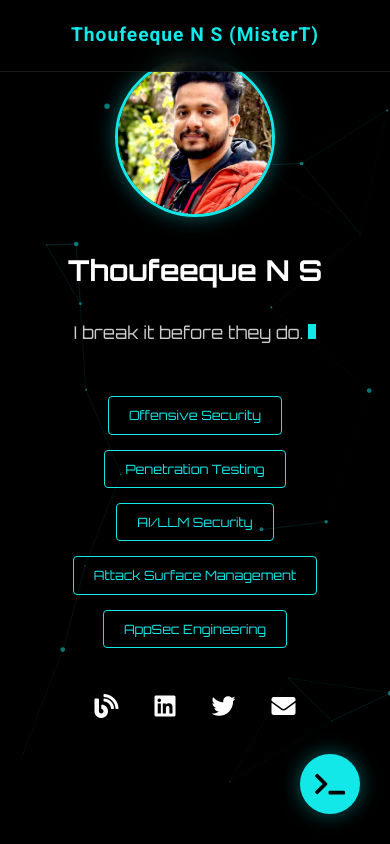
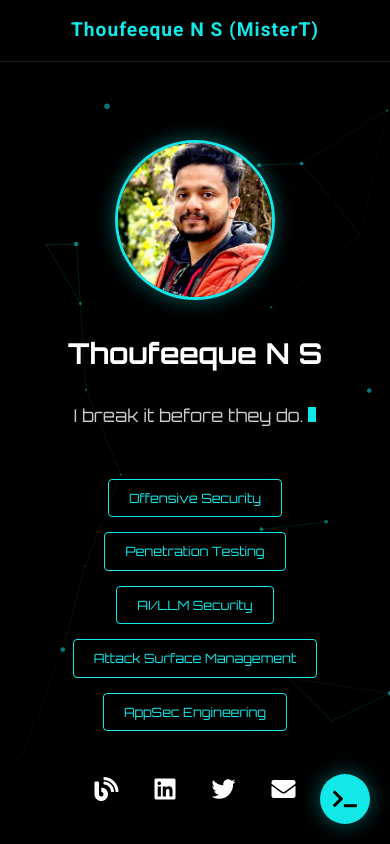
Before and after one commit to thoufeequens/thoufeequens.github.io, a plain HTML site: page index.html in a window 390 px wide. Shown: the top 844 px of the page. Drawn offline with nearby package versions, Linux system fonts and the light colour scheme; no server answers.

Commit message:
Fix mobile responsive styles in index.html
Updated mobile responsiveness styles for navigation and hero section.

```diff
--- a/index.html
+++ b/index.html
@@ -406,15 +406,32 @@
             outline: none;
         }
 
-        /* ---- Mobile Responsive ---- */
+        /* ---- Mobile Responsive (FIXED) ---- */
         @media (max-width: 768px) {
             .nav-links { display: none; }
-            nav { justify-content: center; }
+
+            nav {
+                justify-content: center;
+                padding: 15px;
+            }
+
+            /* FIX: Target .hero specifically to override desktop padding */
+            .hero {
+                padding-top: 140px; /* Pushes the profile image down below the nav */
+                justify-content: flex-start; /* Aligns content from top instead of center */
+                height: auto; /* Allows section to grow */
+                min-height: 100vh; /* Ensures it still covers screen */
+            }
+
             .hero h1 { font-size: 1.8rem; }
+
             section { padding: 60px 20px; }
             .timeline-item { padding-left: 30px; }
             .blog-card { max-width: 100%; }
             .terminal-window { width: 95%; height: 50%; }
+
+            /* Adjust terminal button for mobile */
+            .cli-toggle { bottom: 20px; right: 20px; width: 50px; height: 50px; font-size: 1.2rem; }
         }
     </style>
 </head>
```
